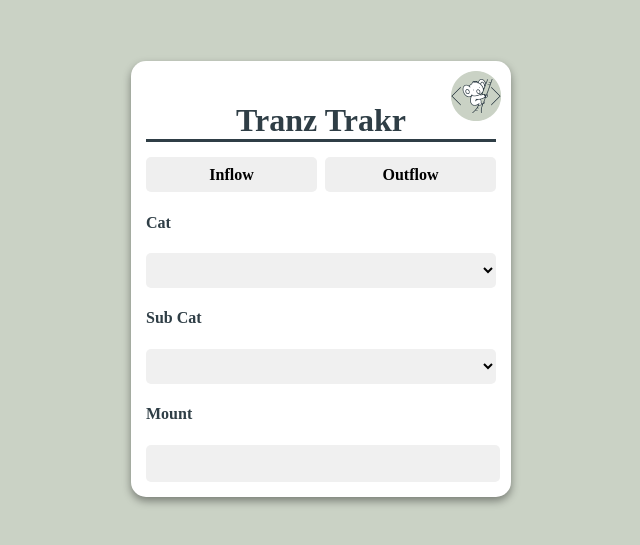
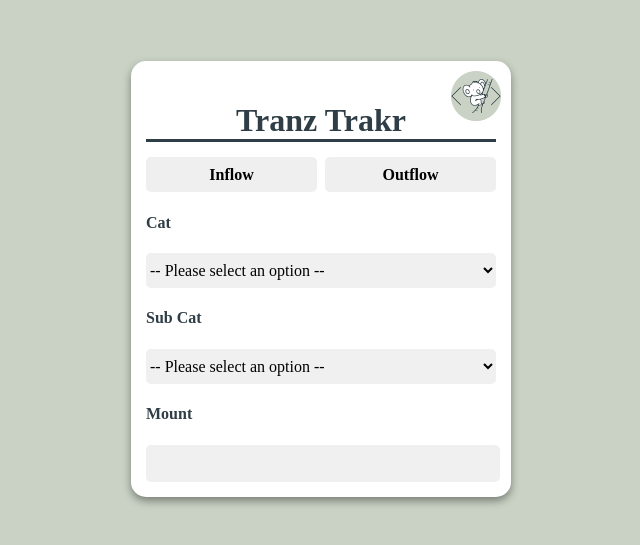
Before and after one commit to JmanJonz/koalat-budge-bud, a React (Vite) app in the folder frontend/: page / in a window 1280 px wide. Shown: the part 121-666 px from the top of the page, without its empty margins (319-959 px from the left). Built offline with nearby package versions, Linux system fonts and the light colour scheme.

Commit message:
added dropdown boilerplace

```diff
--- a/frontend/src/components/Page-components/TranzTrakr/TranzTrakr.jsx
+++ b/frontend/src/components/Page-components/TranzTrakr/TranzTrakr.jsx
@@ -17,13 +17,24 @@ export const TranzTrakr = () => {
             <section>
                 <h4>Cat</h4>
                 <select name="category" id="" className={styles.categoryDropdown}>
-
+                    <option value="" disabled selected hidden>-- Please select an option --</option>
+                  <option value="basic-needs">Basic Needs</option>
+                  <option value="serving-those-in-need">Serving Those In Need</option>
+                  <option value="enjoying-life-now">Enjoying Life Now</option>
+                  <option value="investing-in-a-better-future">Investing In A Better Future</option>
                 </select>
             </section>
             <section>
                 <h4>Sub Cat</h4>
                 <select name="category" id="" className={styles.categoryDropdown}>
-
+                    <option value="" disabled selected hidden>-- Please select an option --</option>
+                  <option value="groceries">Groceries</option>
+                  <option value="gas">Gas</option>
+                  <option value="charity">Charity</option>
+                  <option value="tithing">Tithing</option>
+                  <option value="airbnb">Airbnb</option>
+                  <option value="fun">Fun</option>
+                  <option value="misc">Misc</option>
                 </select>
             </section>
             <section>
```
